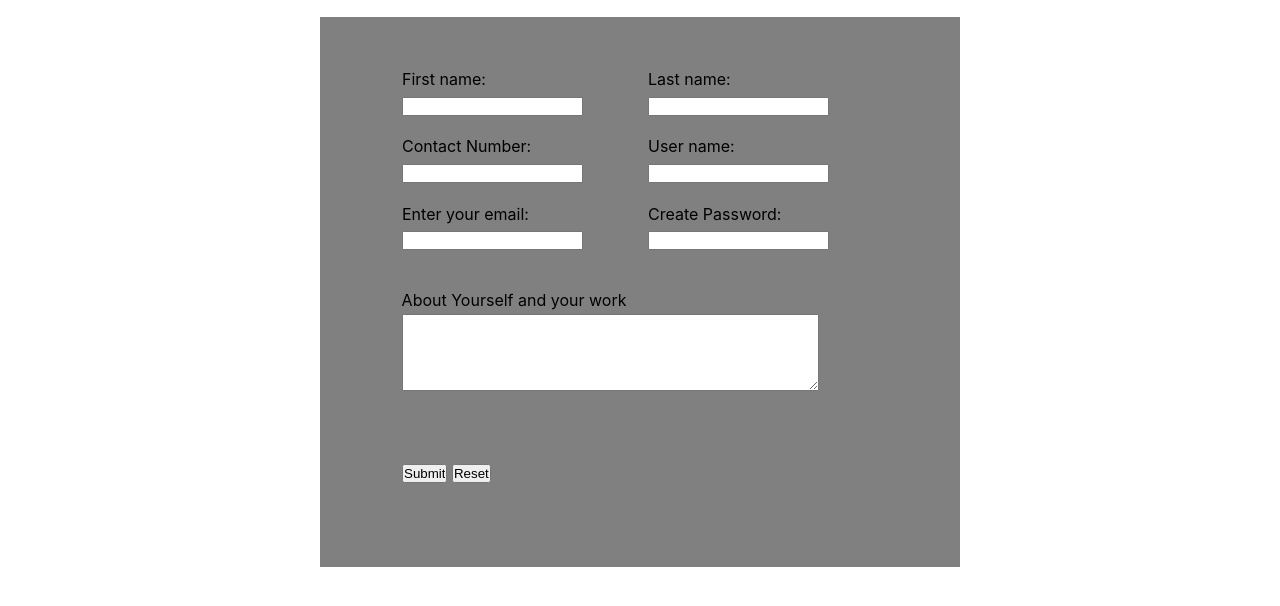
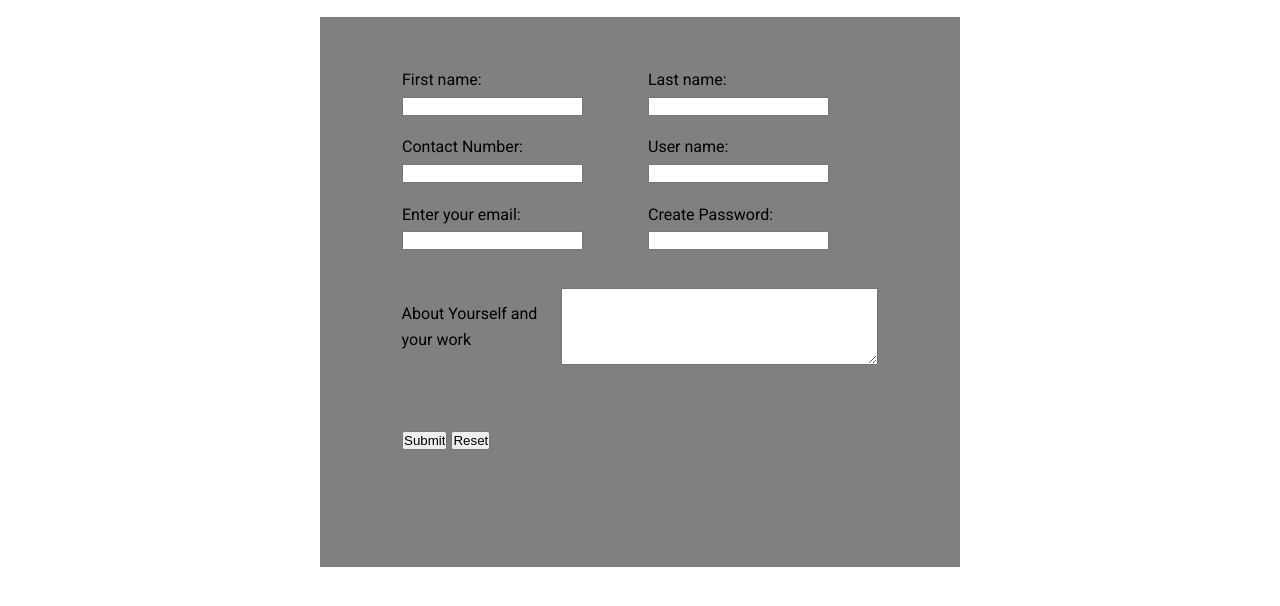
Before and after one commit to paraspatle-jpg/Paradigm, a plain HTML site: page SignUp.html in a window 1280 px wide. Shown: the part 98-704 px from the top of the page. Drawn offline with Linux system fonts and the light colour scheme.

Commit message:
fixed some alignment

```diff
--- a/SignUp.html
+++ b/SignUp.html
@@ -122,7 +122,7 @@
 		</div>
 
 		<div class="textarea">
-			<label for="About">About Yourself and your work</label>
+			<label id="temp" for="About">About Yourself and your work</label>
 			<textarea id="About" name="About" rows="5" cols="50"></textarea>
 		</div>
 		<div class="grid-container">
--- a/style.css
+++ b/style.css
@@ -1,7 +1,6 @@
 body{
 	background-color:white;
 	color:#555;
-	font-family:-apple-system, BlinkMacSystemFont, 'Segoe UI', Roboto, Oxygen, Ubuntu, Cantarell, 'Open Sans', 'Helvetica Neue', sans-serif;
 	font-size:16px;
 	line-height:1.6em;
 	margin:0;
@@ -46,4 +45,5 @@ form
     align-items: center;
     margin: 1.1em;
     padding: auto;
+    display:flex;
 }
```
